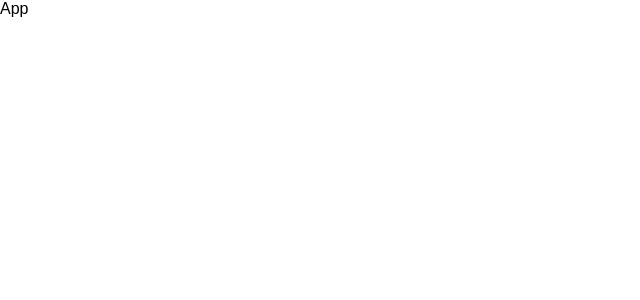
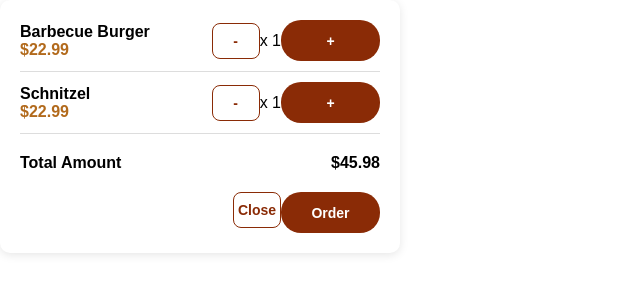
Before and after one commit to Alisher-00kg/order-food-n, a React (Vite) app: page / in a window 1280 px wide. Shown: the top 300 px of the page, without its empty margins (0-640 px from the left). Built offline with nearby package versions, Linux system fonts and the light colour scheme.

Commit message:
itemmodal

```diff
--- a/src/App.jsx
+++ b/src/App.jsx
@@ -1,6 +1,11 @@
 import React from "react";
+import Card from "./components/UI/Card";
 const App = () => {
-  return <div>App</div>;
+  return (
+    <div>
+      <Card />
+    </div>
+  );
 };
 
 export default App;
--- /dev/null
+++ b/src/components/UI/Card.jsx
@@ -0,0 +1,133 @@
+import React, { useState } from "react";
+import styled from "styled-components";
+
+export default function Card() {
+  const [items, setItems] = useState([
+    { id: 1, name: "Barbecue Burger", price: 22.99, quantity: 1 },
+    { id: 2, name: "Schnitzel", price: 22.99, quantity: 1 },
+  ]);
+
+  const updateQuantity = (id, delta) => {
+    setItems(
+      items.map((item) =>
+        item.id === id
+          ? { ...item, quantity: Math.max(1, item.quantity + delta) }
+          : item
+      )
+    );
+  };
+
+  const totalAmount = items
+    .reduce((sum, item) => sum + item.price * item.quantity, 0)
+    .toFixed(2);
+
+  return (
+    <CartContainer>
+      {items.map((item) => (
+        <Item key={item.id}>
+          <div>
+            <ItemName>{item.name}</ItemName>
+            <Price>${item.price.toFixed(2)}</Price>
+          </div>
+          <Quantity>
+            <IconButton
+              variant="close"
+              onClick={() => updateQuantity(item.id, -1)}
+            >
+              -
+            </IconButton>
+            <span>x {item.quantity}</span>
+            <IconButton
+              variant="add"
+              onClick={() => updateQuantity(item.id, 1)}
+            >
+              +
+            </IconButton>
+          </Quantity>
+        </Item>
+      ))}
+      <Total>
+        <span>Total Amount</span>
+        <span>${totalAmount}</span>
+      </Total>
+      <ActionButtons>
+        <IconButton variant="close">Close</IconButton>
+        <IconButton variant="add">Order</IconButton>
+      </ActionButtons>
+    </CartContainer>
+  );
+}
+
+const CartContainer = styled.div`
+  width: 400px;
+  background: white;
+  border-radius: 10px;
+  padding: 20px;
+  box-shadow: 0 2px 10px rgba(0, 0, 0, 0.1);
+`;
+
+const Item = styled.div`
+  display: flex;
+  justify-content: space-between;
+  align-items: center;
+  margin-bottom: 10px;
+  border-bottom: 1px solid #ddd;
+  padding-bottom: 10px;
+`;
+
+const ItemName = styled.div`
+  font-weight: bold;
+`;
+
+const Price = styled.div`
+  color: #b26a1c;
+  font-weight: bold;
+`;
+
+const Quantity = styled.div`
+  display: flex;
+  align-items: center;
+`;
+
+const IconButton = styled.button`
+  display: flex;
+  align-items: center;
+  justify-content: center;
+  gap: 0.5rem;
+  border: none;
+  cursor: pointer;
+  background-color: ${(props) =>
+    props.variant === "add" ? "#8a2b06" : "transparent"};
+  color: ${(props) => (props.variant === "add" ? "white" : "#8a2b06")};
+  border: ${(props) =>
+    props.variant === "close" ? "1px solid #8a2b06" : "none"};
+  width: ${(props) => (props.variant === "add" ? "99px" : "48px")};
+  height: ${(props) => (props.variant === "add" ? "41px" : "36px")};
+  border-radius: ${(props) => (props.variant === "add" ? "20px" : "8px")};
+  font-size: 14px;
+  font-weight: 700;
+  &:hover {
+    background: ${(props) => (props.variant === "add" ? "#7e2a0a" : "#8a2b06")};
+    color: white;
+  }
+  &:active {
+    background: ${(props) => (props.variant === "add" ? "#993108" : "#992b06")};
+  }
+  &:disabled {
+    background: #cac6c4;
+    color: #fff;
+  }
+`;
+
+const Total = styled.div`
+  display: flex;
+  justify-content: space-between;
+  font-weight: bold;
+  margin-top: 20px;
+`;
+
+const ActionButtons = styled.div`
+  display: flex;
+  justify-content: flex-end;
+  margin-top: 20px;
+`;
```
